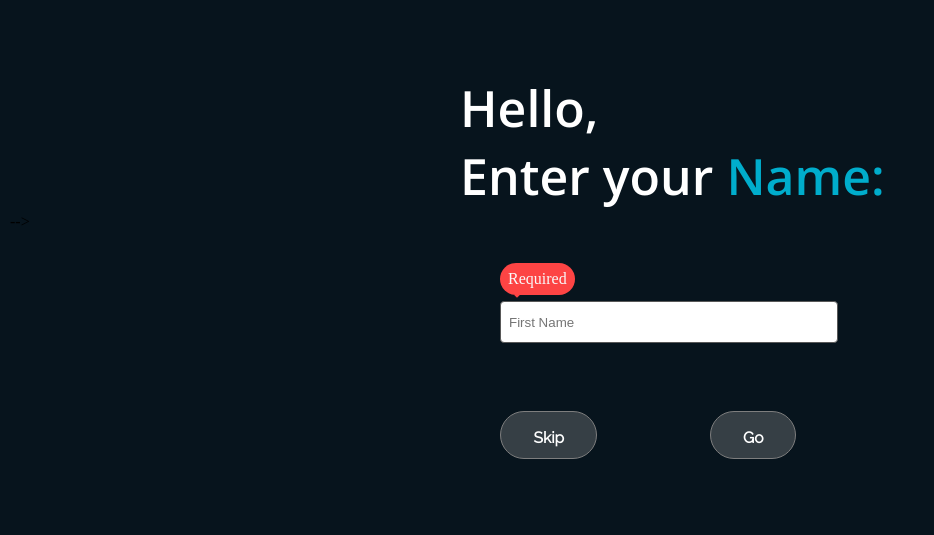
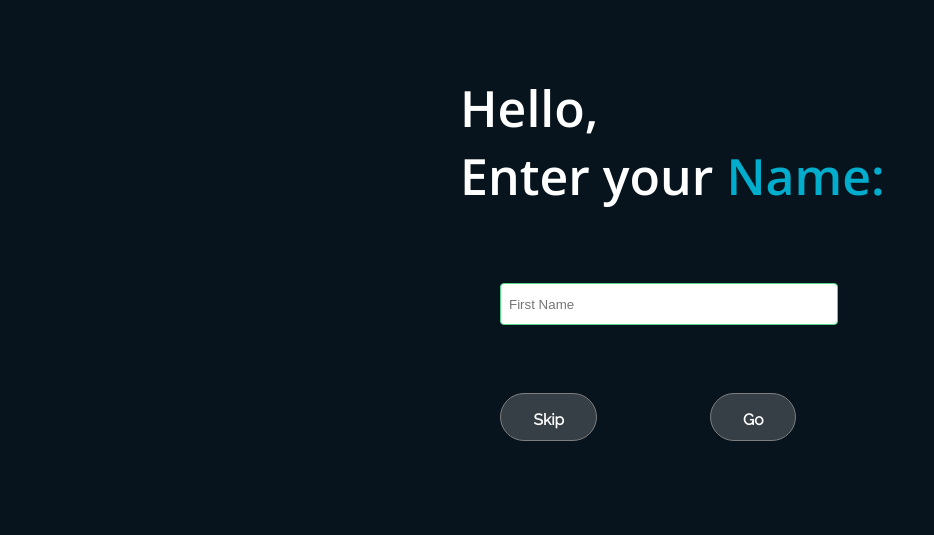
Before and after one commit to gayatrisrinivasan/flimely, a PHP site: page /name.html in a window 1280 px wide. Shown: the top 535 px of the page, without its empty margins (0-934 px from the left). Run offline with PHP 8.4, Linux system fonts and the light colour scheme.

Commit message:
goButton fixed and Required Attribute fixed

```diff
--- a/code/home-style.css
+++ b/code/home-style.css
@@ -10,8 +10,8 @@ body {
     font-size: 70px;
     color: coral;
     animation-name: fadeInAnimation;
-    animation-delay: 100ms;
-    animation-duration: 1s;
+    animation-delay: 10ms;
+    animation-duration: 2s;
     animation-fill-mode: forwards;
 }
 @keyframes fadeInAnimation {
--- a/code/name.html
+++ b/code/name.html
@@ -20,10 +20,10 @@
         </h1>
 
         <!-- First Name Textbox -->
-        </div> -->
-        <div class="textbox">
-            <input placeholder="First Name" required />
-            <div class="validation">Required</div>
+        </div>
+        <div class="textbox" >
+            <input placeholder="First Name" id = "namespace" />
+            <div class="validation" id = "val"></div>
         </div>
 
         <!-- Go Button -->
--- a/code/script.js
+++ b/code/script.js
@@ -1,19 +1,18 @@
 var gobtn = document.querySelector(".goButton");
 var skipbtn = document.querySelector(".skipButton");
 var content = document.getElementById("namespace");
-gobtn.onclick =()=>{
-    if(content.value == "")
-    {
 
-    }
-    else{
-        localStorage.setItem("username", content.value);
-        window.location.href = "home.html";
-        }
-    }
+gobtn.addEventListener("click", () => {
+  if (content.value.trim() == "") {
+    content.required = true;
+    document.getElementById("val").innerHTML = "Please Enter a Valid Username";
+  } else {
+    localStorage.setItem("username", content.value);
+    window.location.href = "home.html";
+  }
+});
 
-skipbtn.onclick =()=>{
-
-    localStorage.setItem("username", "Guest");
-    window.location.href = "home.html";
-}
+skipbtn.addEventListener("click", () => {
+  localStorage.setItem("username", "Guest");
+  window.location.href = "home.html";
+});
--- a/code/style.css
+++ b/code/style.css
@@ -52,6 +52,7 @@ input {
   }
 
   .validation {
+    font-family: 'Open Sans', sans-serif;
     position: absolute;
     bottom: 3.5rem;
     display: flex;
```
